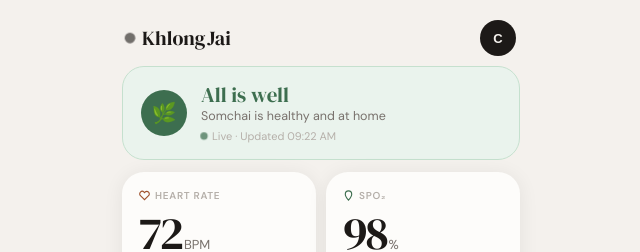
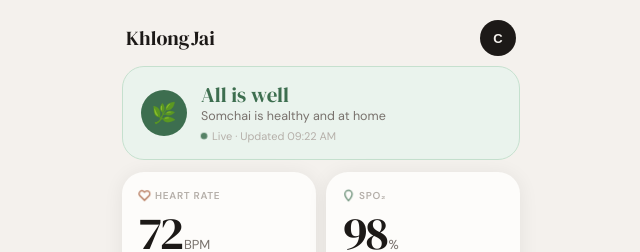
Before and after one commit to pathaninOpa/Khlongjai, a React (Vite) app in the folder KhlongJai/caregiver-app/: page / in a window 1280 px wide. Shown: the top 252 px of the page, without its empty margins (319-959 px from the left). Built offline with nearby package versions, Linux system fonts and the light colour scheme.

Commit message:
feat: update Dashboard component to enhance emergency alert logic and improve heart rate display messages

```diff
--- a/KhlongJai/caregiver-app/src/App.css
+++ b/KhlongJai/caregiver-app/src/App.css
@@ -65,8 +65,8 @@ body {
   background: var(--bg);
 }
 .logo { font-family: 'DM Serif Display', serif; font-size: 20px; display: flex; align-items: center; gap: 8px; }
-.logo-dot { width: 8px; height: 8px; background: var(--text-primary); border-radius: 50%; animation: pulse-dot 2.5s ease infinite; }
-@keyframes pulse-dot { 0%,100%{transform:scale(1);opacity:1} 50%{transform:scale(1.5);opacity:.4} }
+.pulse-icon { animation: pulse-dot 2.5s ease infinite; transform-origin: center; }
+@keyframes pulse-dot { 0%,100%{transform:scale(1);opacity:1} 50%{transform:scale(1.2);opacity:.7} }
 .profile-btn { width: 36px; height: 36px; border-radius: 50%; background: var(--text-primary); color: var(--bg); display:flex; align-items:center; justify-content:center; font-size:13px; font-weight:600; border:none; cursor:pointer; }
 
 /* ── SCROLL ── */
--- a/KhlongJai/caregiver-app/src/Dashboard.tsx
+++ b/KhlongJai/caregiver-app/src/Dashboard.tsx
@@ -215,7 +215,7 @@ export default function Dashboard() {
     normal:    { heroIcon:'🌿', heroTitle:'All is well',           heroSub:'Somchai is healthy and at home',         badge:'Normal' },
     watch:     { heroIcon:'👀', heroTitle:'Worth keeping an eye on', heroSub:'Vitals slightly elevated',          badge:'Watch' },
     anomaly:   { heroIcon:'⚠️', heroTitle:'Something needs attention', heroSub:'Metric dropping, watching closely',    badge:'Anomaly' },
-    emergency: { heroIcon:'🚨', heroTitle: data.fall ? 'Fall detected!' : 'Emergency Alert!', heroSub:'Somchai may need immediate help',       badge:'Emergency' },
+    emergency: { heroIcon:'🚨', heroTitle: data.sos ? 'SOS Alert!' : data.fall ? 'Fall detected!' : 'Emergency Alert!', heroSub:'Somchai may need immediate help',       badge:'Emergency' },
   };
 
   const getBadgeLabel = (status: string) => {
@@ -234,8 +234,8 @@ export default function Dashboard() {
     const spo2Alert = spo2Status !== 'normal';
     if (hrAlert && spo2Alert) return 'Both heart rate and SpO₂ need attention.';
     if (hrAlert) {
-      if (data.hr > 100) return 'Heart rate is elevated / increasing.';
-      if (data.hr < 60) return 'Heart rate is low / dropping.';
+      if (data.hr > 100) return 'Heart rate is elevated.';
+      if (data.hr < 60) return 'Heart rate is low.';
     }
     if (spo2Alert) return 'Blood oxygen level is dropping.';
     return 'Somchai is healthy and at home';
@@ -246,7 +246,7 @@ export default function Dashboard() {
   return (
     <div className="dashboard-container">
       <div className="topbar">
-        <div className="logo"><span className="logo-dot"></span>KhlongJai</div>
+        <div className="logo">KhlongJai</div>
         <button className="profile-btn">C</button>
       </div>
 
@@ -265,7 +265,7 @@ export default function Dashboard() {
             <div className={`vital-card state-${hrStatus} ${activeTab === 'hr' ? 'drawer-open' : ''}`} onClick={() => setActiveTab(activeTab === 'hr' ? null : 'hr')}>
               <div className="vital-top">
                 <div className="vital-label">
-                  <svg width="11" height="11" viewBox="0 0 24 24" fill="none" stroke="#A0522D" strokeWidth="2.5"><path d="M20.84 4.61a5.5 5.5 0 0 0-7.78 0L12 5.67l-1.06-1.06a5.5 5.5 0 0 0-7.78 7.78l1.06 1.06L12 21.23l7.78-7.78 1.06-1.06a5.5 5.5 0 0 0 0-7.78z"/></svg>
+                  <svg className="pulse-icon" width="11" height="11" viewBox="0 0 24 24" fill="none" stroke="#A0522D" strokeWidth="2.5"><path d="M20.84 4.61a5.5 5.5 0 0 0-7.78 0L12 5.67l-1.06-1.06a5.5 5.5 0 0 0-7.78 7.78l1.06 1.06L12 21.23l7.78-7.78 1.06-1.06a5.5 5.5 0 0 0 0-7.78z"/></svg>
                   Heart Rate
                 </div>
                 <div><span className="vital-num">{data.hr}</span><span className="vital-unit">BPM</span></div>
@@ -278,7 +278,7 @@ export default function Dashboard() {
             <div className={`vital-card state-${spo2Status} ${activeTab === 'spo2' ? 'drawer-open' : ''}`} onClick={() => setActiveTab(activeTab === 'spo2' ? null : 'spo2')}>
               <div className="vital-top">
                 <div className="vital-label">
-                  <svg width="11" height="11" viewBox="0 0 24 24" fill="none" stroke="#3D6E4F" strokeWidth="2.5"><path d="M12 2a7 7 0 0 1 7 7c0 5-7 13-7 13S5 14 5 9a7 7 0 0 1 7-7z"/></svg>
+                  <svg className="pulse-icon" width="11" height="11" viewBox="0 0 24 24" fill="none" stroke="#3D6E4F" strokeWidth="2.5"><path d="M12 2a7 7 0 0 1 7 7c0 5-7 13-7 13S5 14 5 9a7 7 0 0 1 7-7z"/></svg>
                   SpO₂
                 </div>
                 <div><span className="vital-num">{data.spo2}</span><span className="vital-unit">%</span></div>
```
